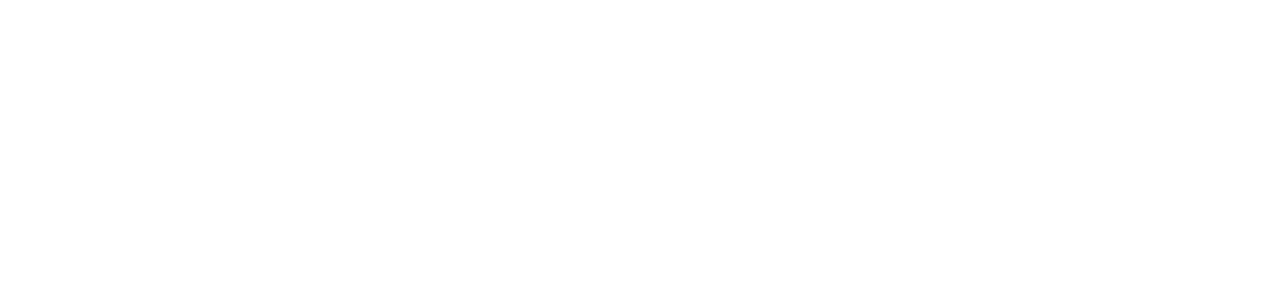
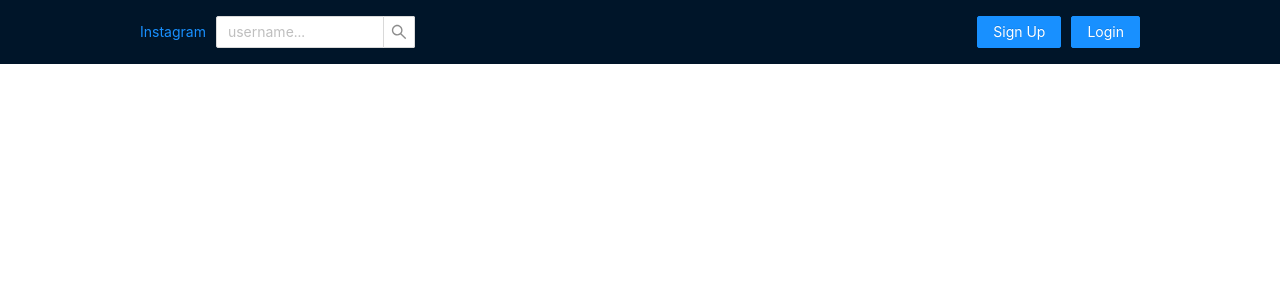
Before and after one commit to dabingch/vue-web-apps, a Vue app in the folder vue-ins-app/: page / in a window 1280 px wide. Shown: the top 300 px of the page. Built offline with nearby package versions, Linux system fonts and the light colour scheme.

Commit message:
Add navbar in vue-ins-app

```diff
--- a/vue-ins-app/src/App.vue
+++ b/vue-ins-app/src/App.vue
@@ -1,9 +1,13 @@
 <script setup>
 import { RouterLink, RouterView } from 'vue-router'
+import Nav from "./components/Nav.vue"
 </script>
 
 <template>
-  <RouterView />
+  <main>
+    <Nav />
+    <RouterView />
+  </main>
 </template>
 
 <style scoped>
--- /dev/null
+++ b/vue-ins-app/src/components/Container.vue
@@ -0,0 +1,16 @@
+<template>
+  <div class="container">
+    <slot></slot>
+  </div>
+</template>
+
+<script setup>
+
+</script>
+
+<style scoped>
+div {
+  width: 1000px;
+  margin: 0 auto;
+}
+</style>
--- /dev/null
+++ b/vue-ins-app/src/components/Nav.vue
@@ -0,0 +1,53 @@
+<template>
+  <a-layout-header>
+    <Container>
+      <div class="nav-container">
+        <div class="left-content">
+          <RouterLink to="/">Instagram</RouterLink>
+          <a-input-search
+            v-model="searchUsername"
+            placeholder="username..."
+            style="width: 200px"
+            @search="onSearch"
+          />
+        </div>
+        <div class="right-content">
+          <a-button type="primary">Sign Up</a-button>
+          <a-button type="primary">Login</a-button>
+        </div>
+      </div>
+    </Container>
+  </a-layout-header>
+</template>
+
+<script setup>
+import { ref } from 'vue';
+import { RouterLink } from 'vue-router';
+import Container from "./Container.vue"
+
+const searchUsername = ref("")
+
+const onSearch = () => {
+
+}
+</script>
+
+<style scoped>
+.nav-container {
+  display: flex;
+  justify-content: space-between;
+}
+
+.left-content {
+  display: flex;
+  align-items: center;
+}
+
+.left-content a {
+  margin-right: 10px;
+}
+
+.right-content button {
+  margin-left: 10px;
+}
+</style>
--- a/vue-ins-app/src/views/HomeView.vue
+++ b/vue-ins-app/src/views/HomeView.vue
@@ -1,4 +1,5 @@
 <script setup>
+
 </script>
 
 <template>
```
